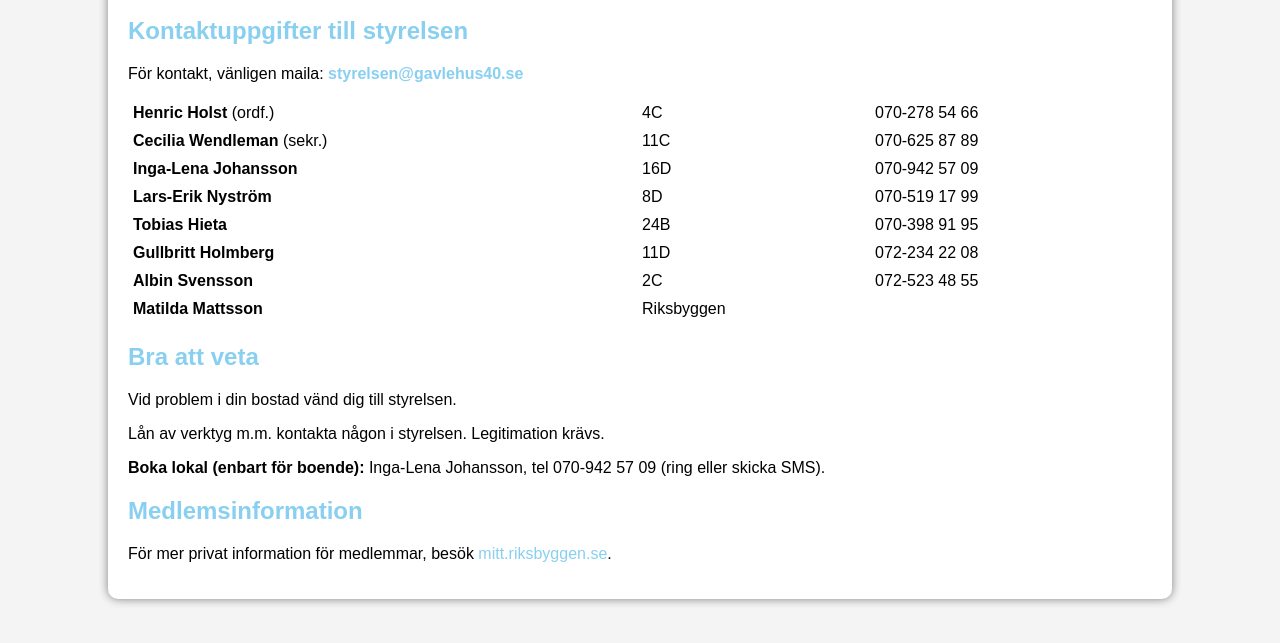
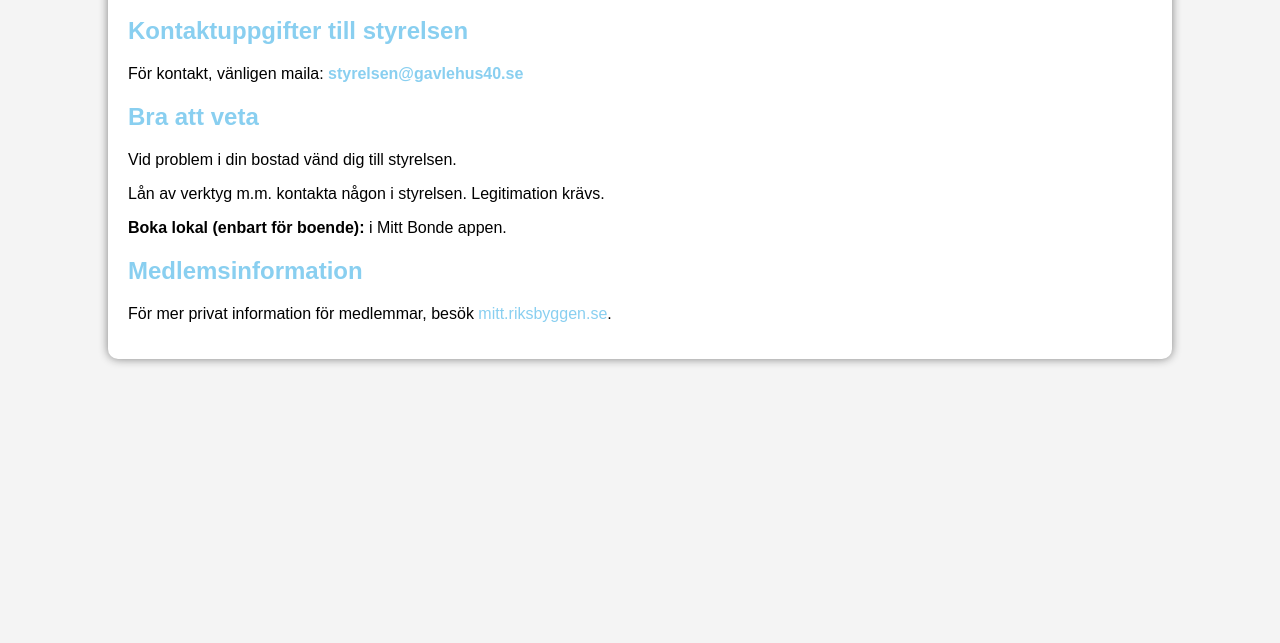
Before and after one commit to tru/gavlehus40-www, a plain HTML site: page index.html in a window 1280 px wide. Shown: the part 139-782 px from the top of the page. Drawn offline with Linux system fonts and the light colour scheme.

Commit message:
Update index.html

```diff
--- a/index.html
+++ b/index.html
@@ -59,23 +59,13 @@
         <div class="contact-info">
             <h2>Kontaktuppgifter till styrelsen</h2>
             <p>För kontakt, vänligen maila: <a href="mailto:styrelsen@gavlehus40.se"><strong>styrelsen@gavlehus40.se</strong></a></p>
-            <table class="contact-table">
-                <tr><td><strong>Henric Holst</strong> (ordf.)</td><td>4C</td><td>070-278 54 66</td></tr>
-                <tr><td><strong>Cecilia Wendleman</strong> (sekr.)</td><td>11C</td><td>070-625 87 89</td></tr>
-                <tr><td><strong>Inga-Lena Johansson</strong></td><td>16D</td><td>070-942 57 09</td></tr>
-                <tr><td><strong>Lars-Erik Nyström</strong></td><td>8D</td><td>070-519 17 99</td></tr>
-                <tr><td><strong>Tobias Hieta</strong></td><td>24B</td><td>070-398 91 95</td></tr>
-                <tr><td><strong>Gullbritt Holmberg</strong></td><td>11D</td><td>072-234 22 08</td></tr>
-                <tr><td><strong>Albin Svensson</strong></td><td>2C</td><td>072-523 48 55</td></tr>
-                <tr><td><strong>Matilda Mattsson</strong></td><td>Riksbyggen</td><td></td></tr>
-            </table>
         </div>
 
         <div class="info">
             <h2>Bra att veta</h2>
             <p>Vid problem i din bostad vänd dig till styrelsen.</p>
             <p>Lån av verktyg m.m. kontakta någon i styrelsen. Legitimation krävs.</p>
-            <p><strong>Boka lokal (enbart för boende):</strong> Inga-Lena Johansson, tel 070-942 57 09 (ring eller skicka SMS).</p>
+            <p><strong>Boka lokal (enbart för boende):</strong> i Mitt Bonde appen.</p>
         </div>
 
         <div class="info">
```
